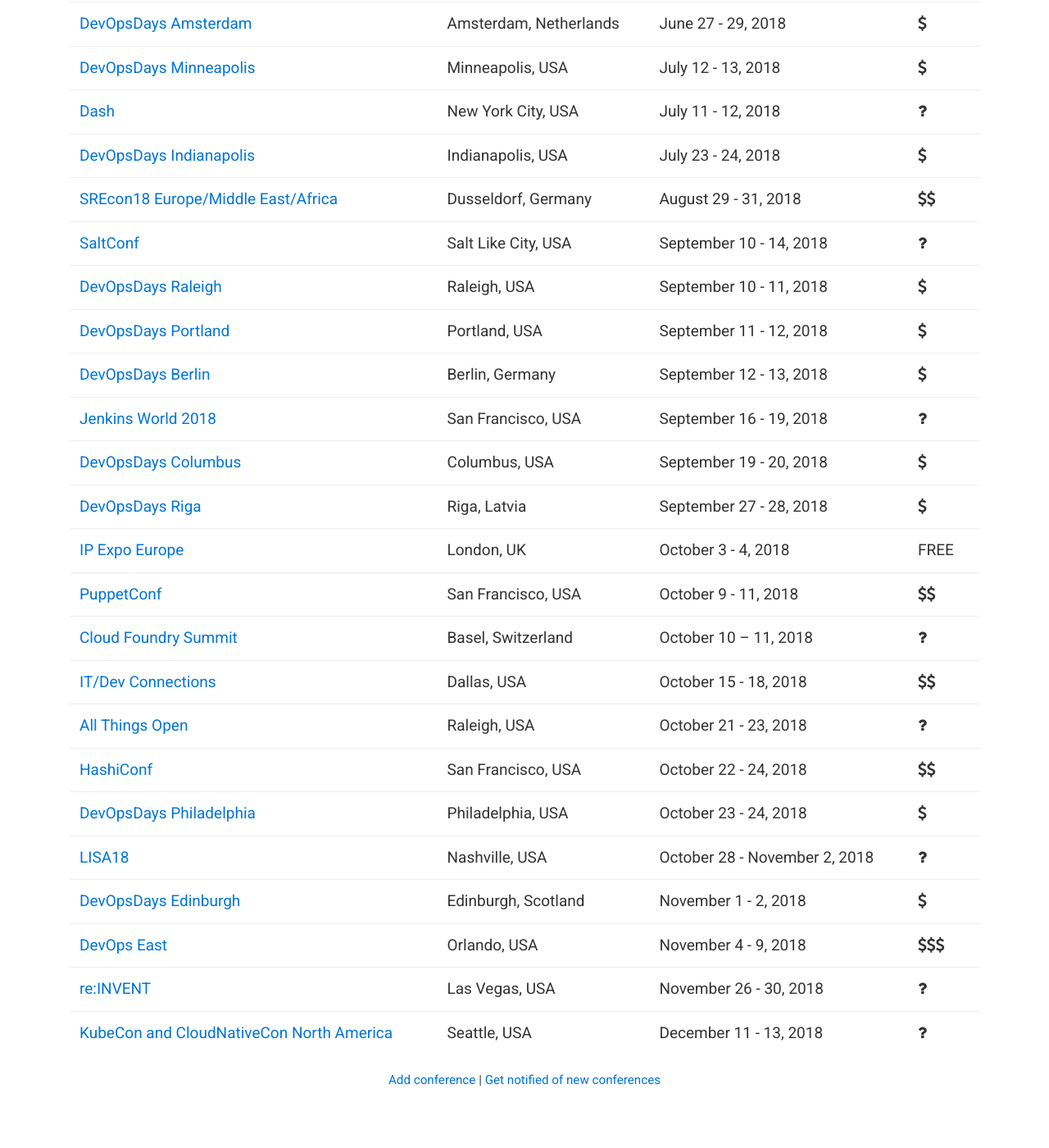
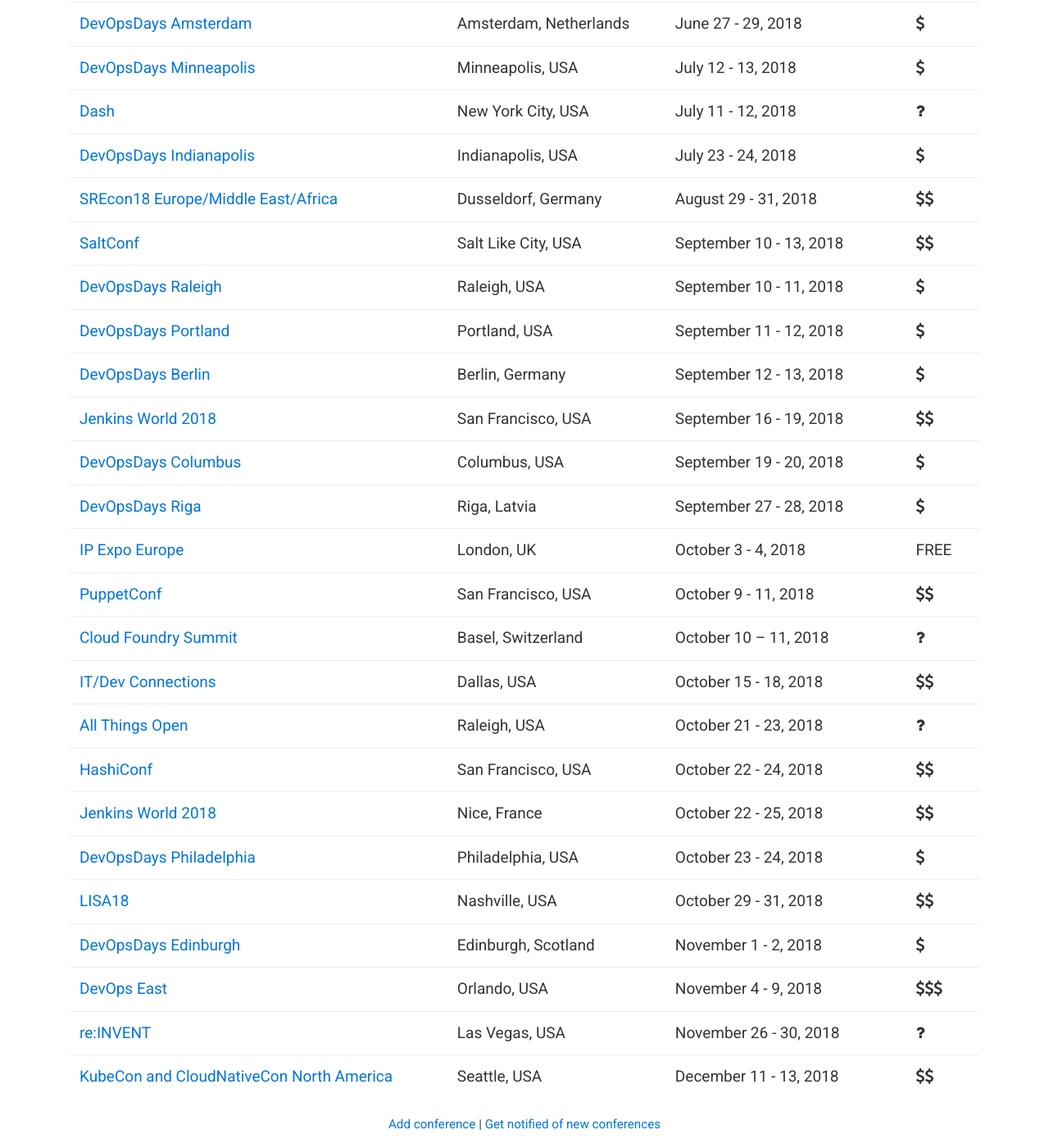
Before and after one commit to finspin/gotodevops.org, a Jekyll site: the page built from index.md, in a window 1280 px wide and 1400 px high, scrolled down 3726 px. Shown: the whole window at 82% size. Built offline with Jekyll 4.4.1, drawn with Linux system fonts in a browser that asks for light colours; nearby versions of some CDN libraries; before the commit the page ends 5073 px from its top, so only the background shows below that.

Commit message:
Updated pricing

```diff
--- a/_data/conferences.yml
+++ b/_data/conferences.yml
@@ -259,7 +259,7 @@
       country: USA
   date: April 18 – 20, 2018
   start-date: 1524009600
-  cost: unknown
+  cost: 2
 
 - name: DevOpsDays Vancouver
   url: https://www.devopsdays.org/events/2018-vancouver
@@ -520,7 +520,7 @@
       country: Singapore
   date: June 6 – 8, 2018
   start-date: 1528243200
-  cost: unknown
+  cost: 2
 
 - name: MacDevOpsYVR
   url: https://mdoyvr.com
@@ -644,9 +644,9 @@
   location:
       city: Salt Like City
       country: USA
-  date: September 10 - 14, 2018
+  date: September 10 - 13, 2018
   start-date: 1536537600
-  cost: unknown
+  cost: 2
 
 - name: DevOpsDays Portland
   url: https://www.devopsdays.org/events/2018-portland
@@ -673,7 +673,7 @@
       country: USA
   date: September 16 - 19, 2018
   start-date: 1537056000
-  cost: unknown
+  cost: 2
 
 - name: DevOpsDays Columbus
   url: https://www.devopsdays.org/events/2018-columbus
@@ -747,6 +747,15 @@
   start-date: 1540166400
   cost: 2
 
+- name: Jenkins World 2018
+  url: https://www.cloudbees.com/jenkinsworld
+  location:
+      city: Nice
+      country: France
+  date: October 22 - 25, 2018
+  start-date: 1540166400
+  cost: 2
+
 - name: DevOpsDays Philadelphia
   url: https://www.devopsdays.org/events/2018-philadelphia
   location:
@@ -761,9 +770,9 @@
   location:
       city: Nashville
       country: USA
-  date: October 28 - November 2, 2018
+  date: October 29 - 31, 2018
   start-date: 1540684800
-  cost: unknown
+  cost: 2
 
 - name: DevOpsDays Edinburgh
   url: https://www.devopsdays.org/events/2018-edinburgh
@@ -799,7 +808,7 @@
       country: USA
   date: December 11 - 13, 2018
   start-date: 1544486400
-  cost: unknown
+  cost: 2
 
 - name: Atmosphere
   url: http://atmosphere-conference.com/
```
